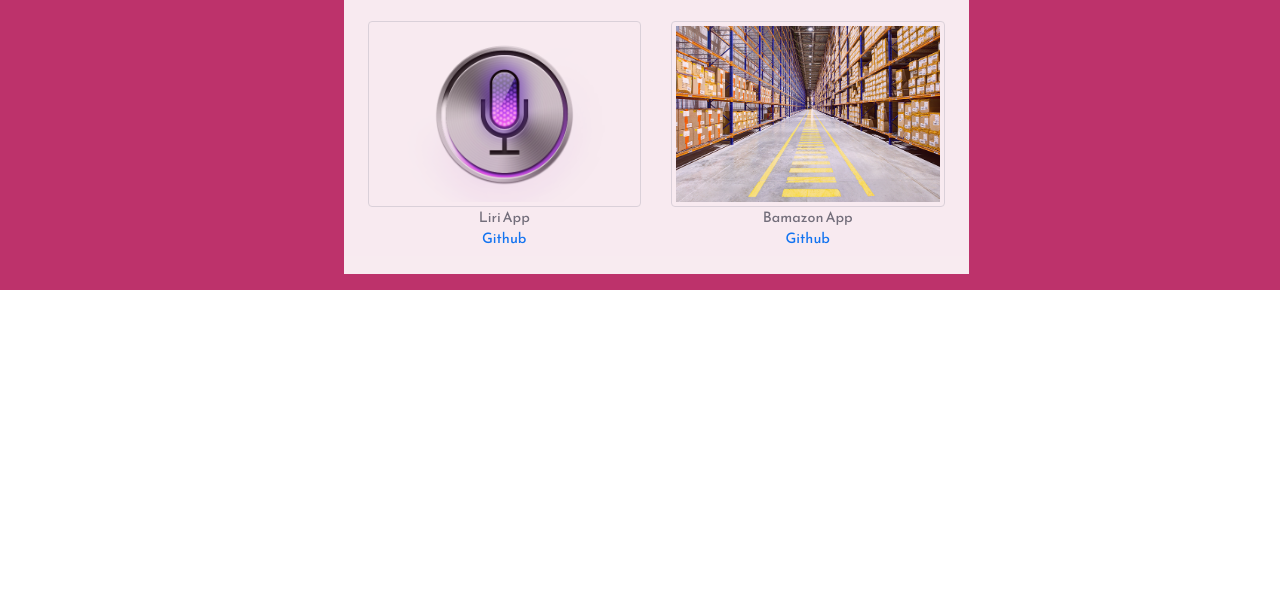
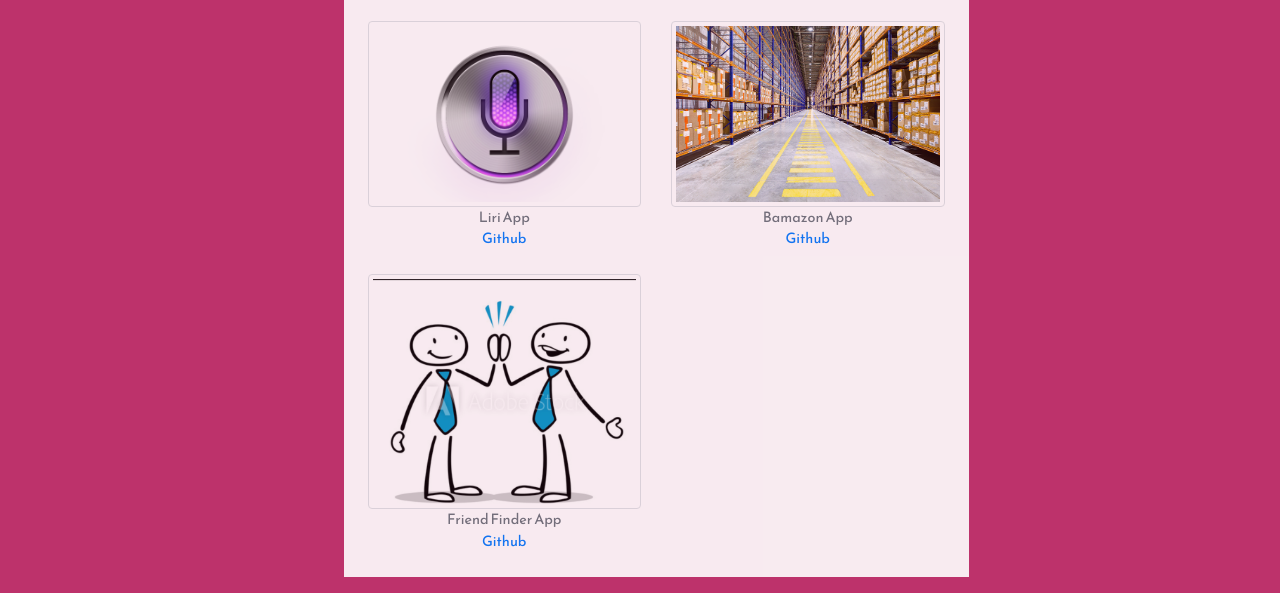
Before and after one commit to sabsrolz/UpdatedPortfolio, a plain HTML site: page portfolio.html in a window 1280 px wide. Shown: the part 1015-1608 px from the top of the page. Before the commit the page ends 1305 px from the top, so only its background shows below. Drawn offline with nearby package versions, Linux system fonts and the light colour scheme.

Commit message:
linked friendFinder app to portfolio

```diff
--- a/portfolio.html
+++ b/portfolio.html
@@ -120,6 +120,15 @@
                                 <figcaption class="figure-caption text-center"><a href = "https://github.com/sabsrolz/Bamazon.git" target = "blank_">Github</a></figcaption>
                             </div>
                          </div>
+                         <div class="pt-4 row">
+                                <div class="col-md-6">
+                                        <a href = "https://polar-castle-99971.herokuapp.com/">
+                                    <img src = "images/friend_finder.jpg" class="app-img img-thumbnail">
+                                    <figcaption class="figure-caption text-center">Friend Finder App</figcaption>
+                                    <figcaption class="figure-caption text-center"><a href = "https://github.com/sabsrolz/FriendFinder.git" target = "blank_">Github</a></figcaption>
+                                </div>
+
+                             </div>
 
 
 
```
Also changed, not shown: images/friend_finder.jpg (added).
